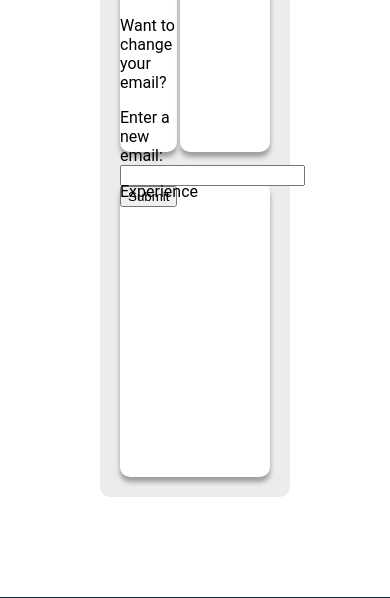
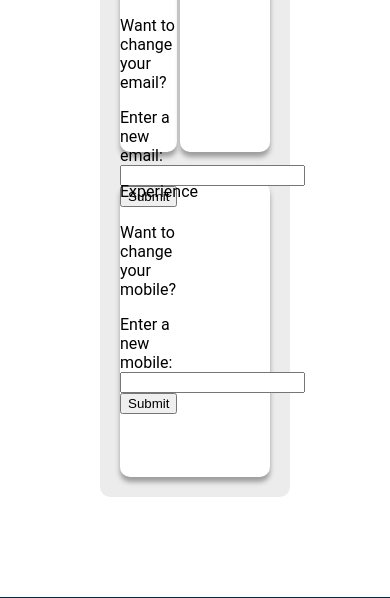
Before and after one commit to Michael-P-Drury/Volunteer-management-for-sports-clubs, a Flask app: page /profile in a window 390 px wide. Shown: the part 462-1060 px from the top of the page. Run offline with Flask 3, Linux system fonts and the light colour scheme; some libraries are stand-ins or nearby versions.

Commit message:
added functionality for adding/ updating mobile

```diff
--- a/website/databases.py
+++ b/website/databases.py
@@ -1,7 +1,6 @@
 from werkzeug.security import generate_password_hash, check_password_hash
 from flask_login import UserMixin
 from . import db
-
 
 # creates the user table which stores user's information
 class User(UserMixin, db.Model):
--- a/website/forms.py
+++ b/website/forms.py
@@ -20,3 +20,8 @@ class LoginForm(FlaskForm):
 class emailChangeForm(FlaskForm):
     new_email = StringField('Enter a new email:', validators=[Regexp(regex="[^@]+@[^@]+.[^@]+", message = 'has to be a valid email'), input_required()])
     submit1 = SubmitField('Submit')
+
+# form for changing/ adding mobile number
+class mobileChangeForm(FlaskForm):
+    new_mobile = StringField('Enter a new mobile:', validators=[Regexp(regex='^[+-]?[0-9]+$', message = 'only integers allowed'), input_required(), Length(11, 11)])
+    submit2 = SubmitField('Submit')
--- a/website/routes.py
+++ b/website/routes.py
@@ -7,6 +7,7 @@ from .forms import SignupForm
 from .forms import LoginForm
 from . import db
 from .forms import emailChangeForm
+from.forms import mobileChangeForm
 
 # from .forms import ... (if you want to import a form)
 # routing for the pages in the website
@@ -66,6 +67,14 @@ def signup():
 def profile():
 
     email_form = emailChangeForm()
+    mobile_form = mobileChangeForm()
+
+    if mobile_form.validate_on_submit() and mobile_form.validate():
+        new_mobile = mobile_form.new_mobile.data
+        for user in db.session.query(User).filter_by(user_id=current_user.get_id()):
+            user.mobile = new_mobile
+        db.session.commit()
+        return redirect(url_for('profile'))
 
     if email_form.validate_on_submit() and email_form.validate():
         new_email = email_form.new_email.data
@@ -74,7 +83,7 @@ def profile():
         db.session.commit()
         return redirect(url_for('profile'))
 
-    return render_template('profile.html', email_form = email_form)
+    return render_template('profile.html', email_form = email_form, mobile_form = mobile_form)
 
 # routing for the privacy page which takes you to the home page and the URL of the base URL/privacy
 @app.route('/privacy')
--- a/website/templates/profile.html
+++ b/website/templates/profile.html
@@ -29,11 +29,26 @@
                 </div>
             </form>
         </div>
+
+        <div class = "new_mobile">
+            <form action="" method="POST">
+                <div class = "checkout_login_form">
+                    {{ mobile_form.csrf_token }}
+                    <p class="login_field">
+                        Want to change your mobile?
+                    </p>
+                    <p class="login_field">
+                        {{ mobile_form.new_mobile.label }} {{ mobile_form.new_mobile(class = "input_field") }} {{ mobile_form.submit2(class = "add_to_button") }}
+
+                    </p>
+                </div>
+            </form>
+        </div>
+
     </div>
     <div class="profile-box"style="width:100%; height:295px; margin-top: 30px;">
         Experience
     </div>
 </div>
 
-
 {% endblock %}
```
